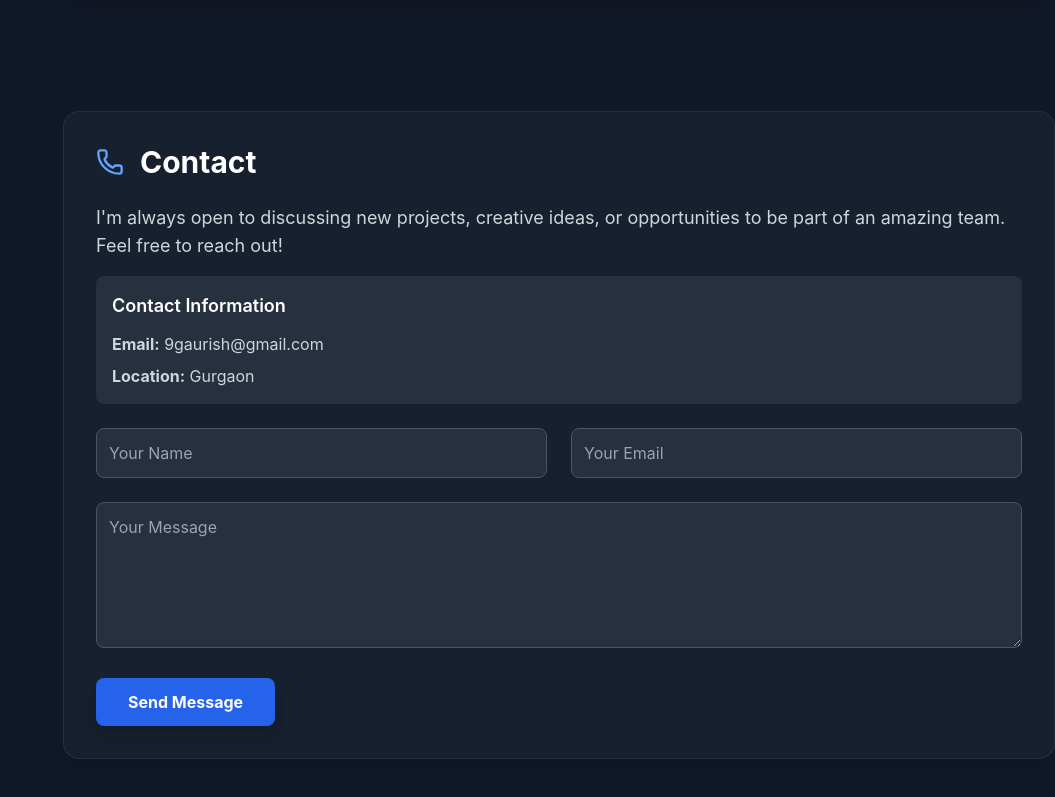
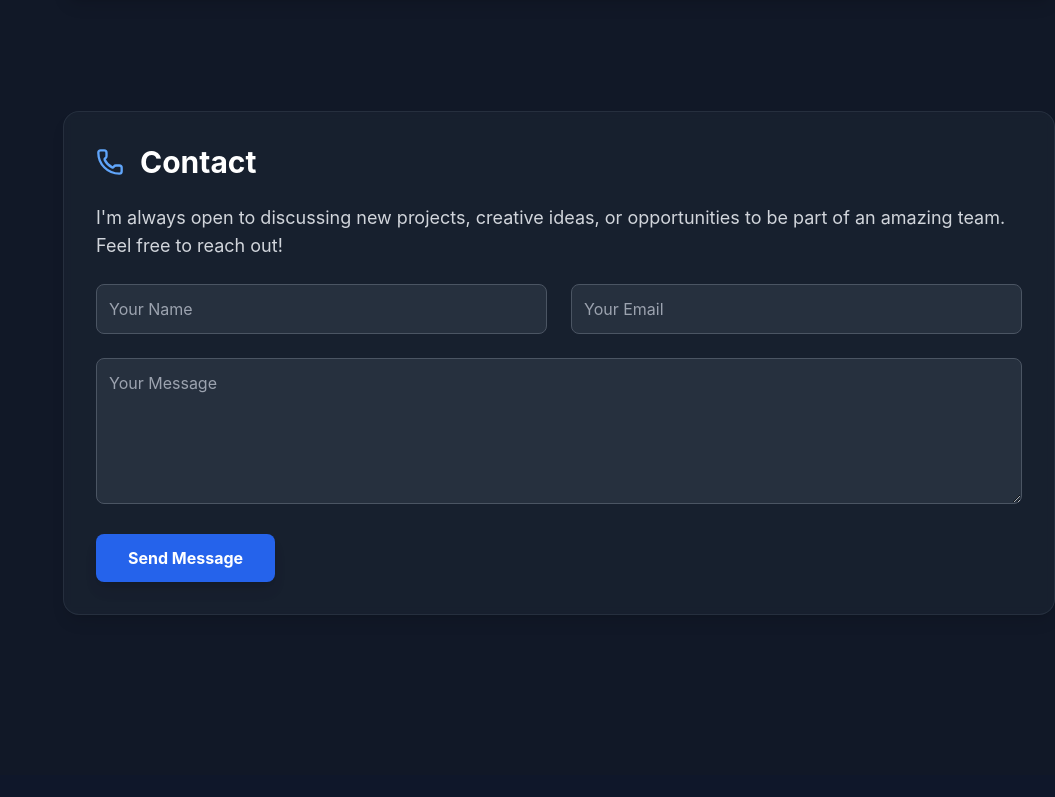
Before and after one commit to Gaurishh/portfolio-website, a Next.js app: page / in a window 1280 px wide. Shown: the part 7273-8070 px from the top of the page, without its empty margins (225-1280 px from the left). After the commit the page ends 8048 px from the top, so only its background shows below. Built offline with nearby package versions, Linux system fonts and the light colour scheme.

Commit message:
Update ContactSection.js

```diff
--- a/components/ContactSection.js
+++ b/components/ContactSection.js
@@ -86,13 +86,6 @@ const ContactSection = () => {
                 <p className="text-lg text-gray-300 mb-4">
                     I&apos;m always open to discussing new projects, creative ideas, or opportunities to be part of an amazing team. Feel free to reach out!
                 </p>
-                <div className="bg-gray-700/50 p-4 rounded-lg">
-                    <h3 className="text-lg font-semibold text-white mb-3">Contact Information</h3>
-                    <div className="space-y-2 text-gray-300">
-                                                 <p><strong>Email:</strong> {emailjsConfig.templateParams.to_email}</p>
-                         <p><strong>Location:</strong> Gurgaon</p>
-                    </div>
-                </div>
             </div>
 
             {submitStatus === 'success' && (
```
